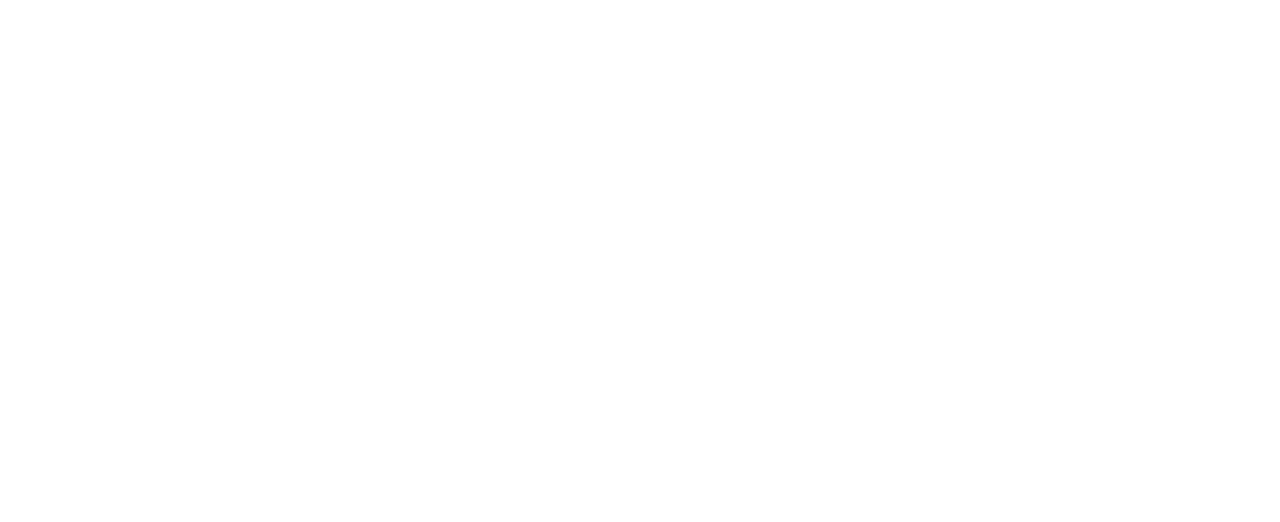
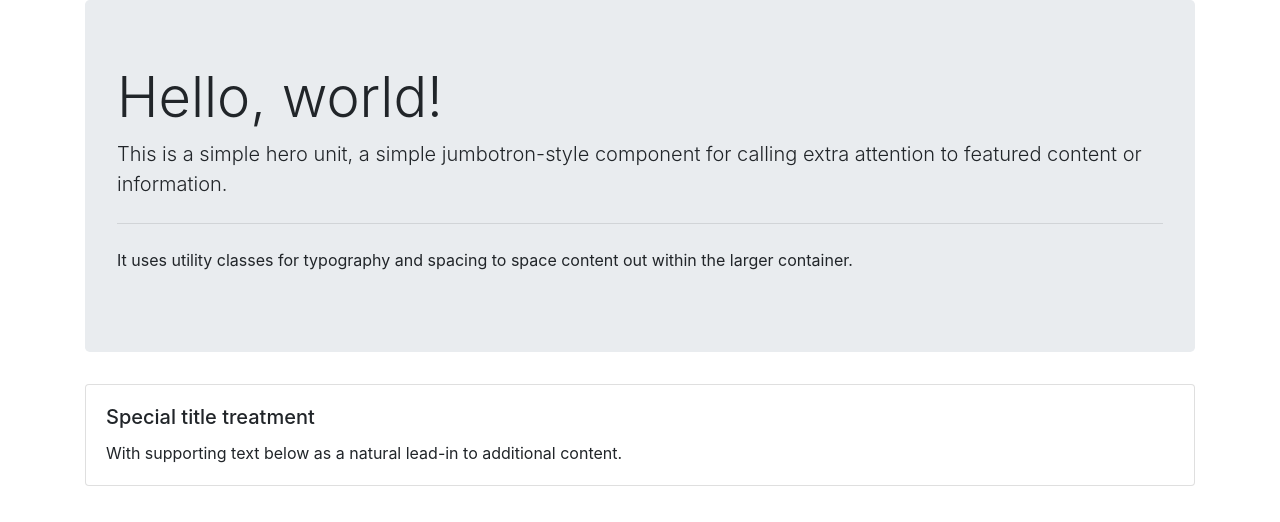
Before and after one commit to trucn0215/tn-employee-directory, a React (Create React App) app: page / in a window 1280 px wide. Shown: the top 522 px of the page. Built offline with nearby package versions, Linux system fonts and the light colour scheme.

Commit message:
getting basic html to header and body to checking that they are working

```diff
--- a/src/App.js
+++ b/src/App.js
@@ -1,12 +1,12 @@
 import React from "react";
+import Header from "./components/Header";
 import Body from "./components/Body"
-import Header from "./components/Header";
 
 function App() {
   return (
     <div className="container">
+      <Header/>
       <Body/>
-      <Header/>
     </div>
   );
 }
--- a/src/components/Body.js
+++ b/src/components/Body.js
@@ -1,9 +1,12 @@
 import React from "react";
 
-function Body () {
-    return(
-        <div>
-
+function Body() {
+    return (
+        <div className="card">
+            <div className="card-body">
+                <h5 className="card-title">Special title treatment</h5>
+                <p className="card-text">With supporting text below as a natural lead-in to additional content.</p>
+            </div>
         </div>
     );
 }
--- a/src/components/Header.js
+++ b/src/components/Header.js
@@ -1,9 +1,12 @@
 import React from "react";
 
-function Header () {
-    return(
-        <div>
-
+function Header() {
+    return (
+        <div className="jumbotron">
+            <h1 className="display-4">Hello, world!</h1>
+            <p className="lead">This is a simple hero unit, a simple jumbotron-style component for calling extra attention to featured content or information.</p>
+            <hr className="my-4"/>
+                <p>It uses utility classes for typography and spacing to space content out within the larger container.</p>
         </div>
     )
 }
--- a/src/index.css
+++ /dev/null
@@ -1,13 +0,0 @@
-body {
-  margin: 0;
-  font-family: -apple-system, BlinkMacSystemFont, 'Segoe UI', 'Roboto', 'Oxygen',
-    'Ubuntu', 'Cantarell', 'Fira Sans', 'Droid Sans', 'Helvetica Neue',
-    sans-serif;
-  -webkit-font-smoothing: antialiased;
-  -moz-osx-font-smoothing: grayscale;
-}
-
-code {
-  font-family: source-code-pro, Menlo, Monaco, Consolas, 'Courier New',
-    monospace;
-}
--- a/src/index.js
+++ b/src/index.js
@@ -1,6 +1,5 @@
 import React from 'react';
 import ReactDOM from 'react-dom';
-import './index.css';
 import App from './App';
 import reportWebVitals from './reportWebVitals';
 import "bootstrap/dist/css/bootstrap.min.css"
```
Also changed, not shown: src/logo.svg (deleted).
